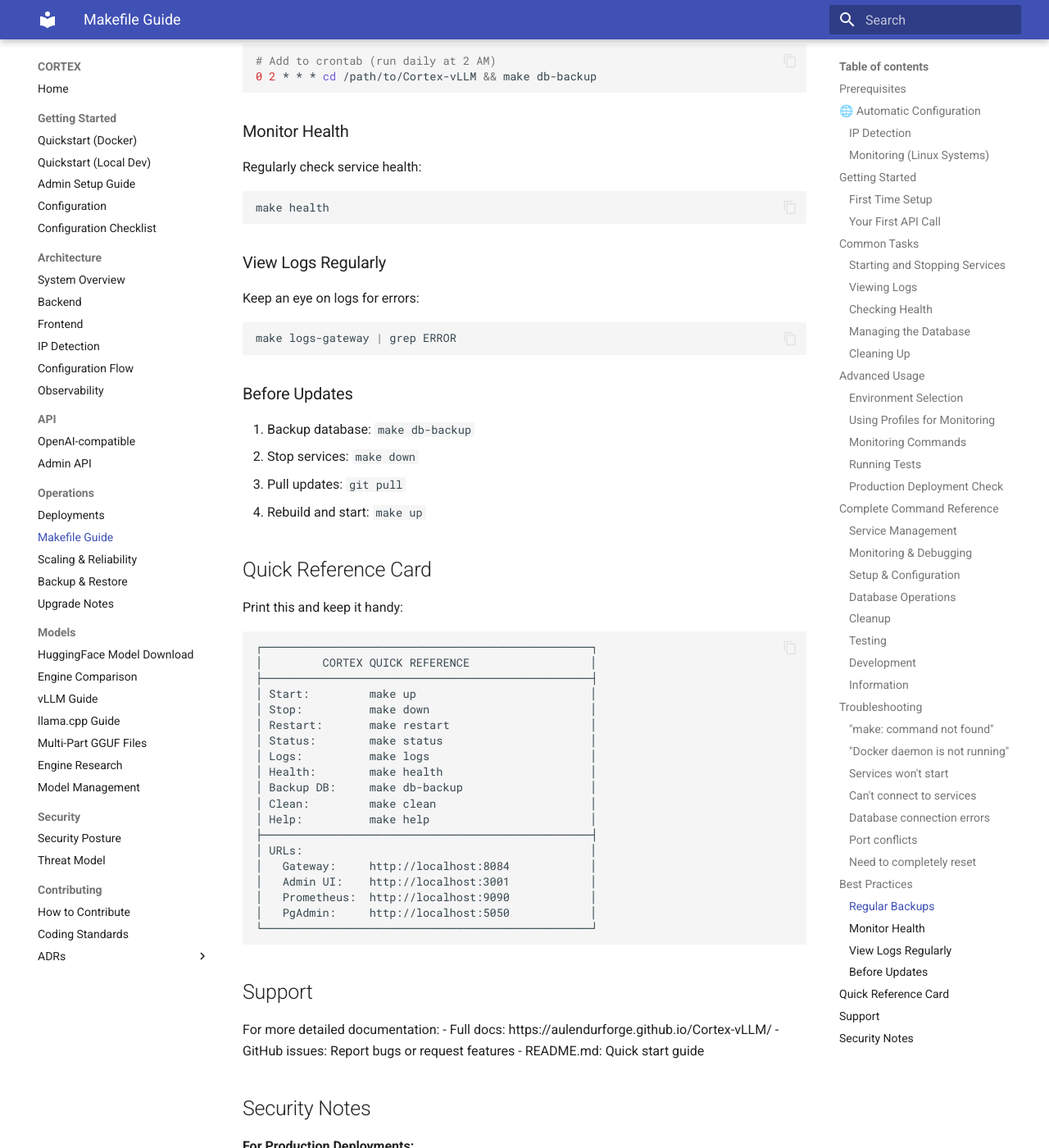
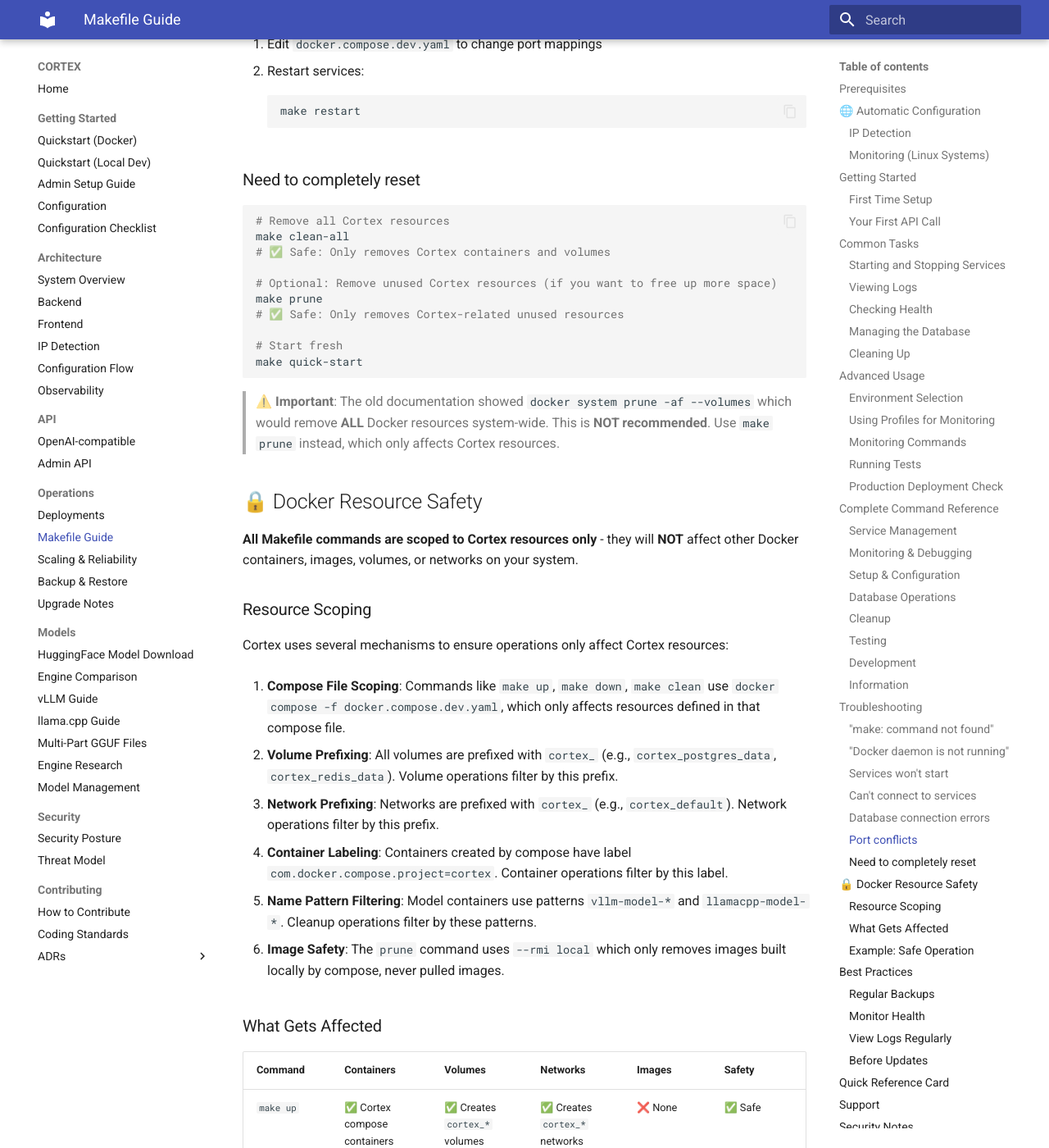
Before and after one commit to AulendurForge/Cortex-vLLM, an MkDocs documentation site: the page built from docs/operations/makefile-guide.md, in a window 1280 px wide and 1400 px high, scrolled down 9050 px. Shown: the whole window at 82% size. Built offline with MkDocs 1.6.1 and Material for MkDocs 9.7.7, drawn with Linux system fonts in a browser that asks for light colours; some of the changed text lies outside the part shown.

Commit message:
updated makefile docker actions for safety

````diff
--- a/docs/operations/makefile-guide.md
+++ b/docs/operations/makefile-guide.md
@@ -140,30 +140,51 @@
 ```bash
 # Backup the database
 make db-backup
-# Creates backup in backups/cortex_backup_YYYYMMDD_HHMMSS.sql
+# ✅ Safe: Creates backup in backups/cortex_backup_YYYYMMDD_HHMMSS.sql
+#    Only backs up Cortex PostgreSQL database
 
 # Restore from backup
 make db-restore BACKUP_FILE=backups/cortex_backup_20240104_120000.sql
+# ✅ Safe: Restores Cortex database only
 
 # Open PostgreSQL shell
 make db-shell
+# ✅ Safe: Connects to Cortex PostgreSQL container only
 
 # Reset database (⚠️ DANGER: deletes all data)
 make db-reset
+# ⚠️ Destructive but Cortex-only: Deletes Cortex database data
+#    Removes volumes prefixed with 'cortex_' (e.g., cortex_postgres_data)
+#    Does NOT affect other databases or volumes on your system
 ```
+<｜tool▁calls▁begin｜><｜tool▁call▁begin｜>
+grep
 
 ### Cleaning Up
 
 ```bash
 # Stop services and remove containers/volumes
 make clean
+# ✅ Safe: Only removes Cortex containers and volumes prefixed with 'cortex_'
+#    Does NOT affect other Docker containers or volumes on your system
 
 # Also remove managed model containers
 make clean-all
+# ✅ Safe: Removes Cortex containers + model containers (vllm-model-*, llamacpp-model-*)
+#    Uses name pattern filters to ensure only Cortex model containers are affected
 
 # Remove unused Docker resources (free up disk space)
 make prune
+# ✅ Safe: Removes ONLY Cortex-related unused resources:
+#    - Containers with label 'com.docker.compose.project=cortex'
+#    - Model containers matching name patterns
+#    - Volumes prefixed with 'cortex_'
+#    - Networks prefixed with 'cortex_'
+#    - Images built locally by compose (--rmi local)
+#    Does NOT affect other Docker resources on your system
 ```
+
+> **🔒 Safety Guarantee**: All cleanup commands are scoped to Cortex resources only. Other Docker containers, images, volumes, and networks on your system are never affected.
 
 ## Advanced Usage
 
@@ -279,9 +300,9 @@
 - `make db-reset` - Reset database
 
 ### Cleanup
-- `make clean` - Stop and remove volumes
-- `make clean-all` - Also remove model containers
-- `make prune` - Clean unused Docker resources
+- `make clean` - Stop and remove volumes (✅ **Cortex-only**: removes containers and volumes prefixed with `cortex_`)
+- `make clean-all` - Also remove model containers (✅ **Cortex-only**: removes containers matching `vllm-model-*` and `llamacpp-model-*` patterns)
+- `make prune` - Clean unused Docker resources (✅ **Cortex-only**: removes only Cortex-related resources; **does NOT affect other Docker resources on your system**)
 
 ### Testing
 - `make test` - Run smoke tests
@@ -381,12 +402,69 @@
 ### Need to completely reset
 
 ```bash
-# Nuclear option: remove everything
+# Remove all Cortex resources
 make clean-all
-docker system prune -af --volumes
+# ✅ Safe: Only removes Cortex containers and volumes
+
+# Optional: Remove unused Cortex resources (if you want to free up more space)
+make prune
+# ✅ Safe: Only removes Cortex-related unused resources
 
 # Start fresh
 make quick-start
+```
+
+> **⚠️ Important**: The old documentation showed `docker system prune -af --volumes` which would remove **ALL** Docker resources system-wide. This is **NOT recommended**. Use `make prune` instead, which only affects Cortex resources.
+
+## 🔒 Docker Resource Safety
+
+**All Makefile commands are scoped to Cortex resources only** - they will **NOT** affect other Docker containers, images, volumes, or networks on your system.
+
+### Resource Scoping
+
+Cortex uses several mechanisms to ensure operations only affect Cortex resources:
+
+1. **Compose File Scoping**: Commands like `make up`, `make down`, `make clean` use `docker compose -f docker.compose.dev.yaml`, which only affects resources defined in that compose file.
+
+2. **Volume Prefixing**: All volumes are prefixed with `cortex_` (e.g., `cortex_postgres_data`, `cortex_redis_data`). Volume operations filter by this prefix.
+
+3. **Network Prefixing**: Networks are prefixed with `cortex_` (e.g., `cortex_default`). Network operations filter by this prefix.
+
+4. **Container Labeling**: Containers created by compose have label `com.docker.compose.project=cortex`. Container operations filter by this label.
+
+5. **Name Pattern Filtering**: Model containers use patterns `vllm-model-*` and `llamacpp-model-*`. Cleanup operations filter by these patterns.
+
+6. **Image Safety**: The `prune` command uses `--rmi local` which only removes images built locally by compose, never pulled images.
+
+### What Gets Affected
+
+| Command | Containers | Volumes | Networks | Images | Safety |
+|---------|-----------|---------|----------|--------|--------|
+| `make up` | ✅ Cortex compose containers | ✅ Creates `cortex_*` volumes | ✅ Creates `cortex_*` networks | ❌ None | ✅ Safe |
+| `make down` | ✅ Cortex compose containers | ❌ None (keeps volumes) | ✅ Removes `cortex_*` networks | ❌ None | ✅ Safe |
+| `make clean` | ✅ Cortex compose containers | ✅ Removes `cortex_*` volumes | ✅ Removes `cortex_*` networks | ❌ None | ✅ Safe |
+| `make clean-models` | ✅ `vllm-model-*`, `llamacpp-model-*` | ❌ None | ❌ None | ❌ None | ✅ Safe |
+| `make prune` | ✅ Cortex labeled + model patterns | ✅ `cortex_*` volumes | ✅ `cortex_*` networks | ✅ Locally-built only | ✅ Safe |
+| `make db-reset` | ✅ Cortex compose containers | ✅ `cortex_postgres_data` | ❌ None | ❌ None | ⚠️ Destructive but Cortex-only |
+
+### Example: Safe Operation
+
+If you have other Docker containers running:
+```bash
+# Your system has these containers:
+# - nginx (for another project)
+# - mysql (for another project)
+# - cortex-gateway-1 (Cortex)
+# - cortex-postgres-1 (Cortex)
+
+# Running Cortex cleanup:
+make clean
+
+# Result:
+# ✅ Removes: cortex-gateway-1, cortex-postgres-1
+# ✅ Removes: cortex_postgres_data volume
+# ❌ Keeps: nginx, mysql (untouched)
+# ❌ Keeps: All other volumes and networks
 ```
 
 ## Best Practices
````
Also changed, not shown: README.md (+43 -13 lines), docs/getting-started/admin-setup.md (+3 -1 lines), docs/getting-started/configuration-checklist.md (+1 -1 lines), 1 other file.
